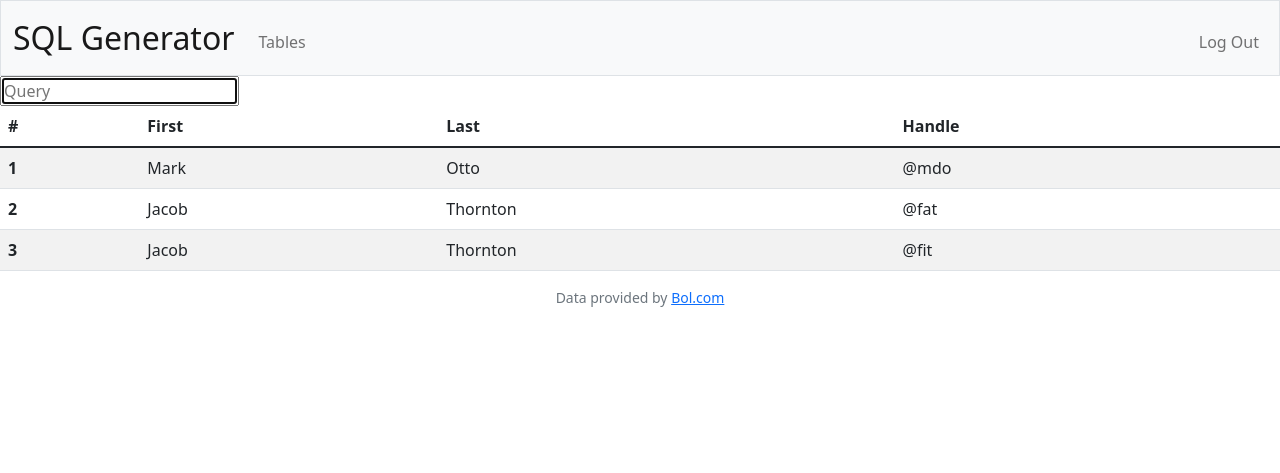
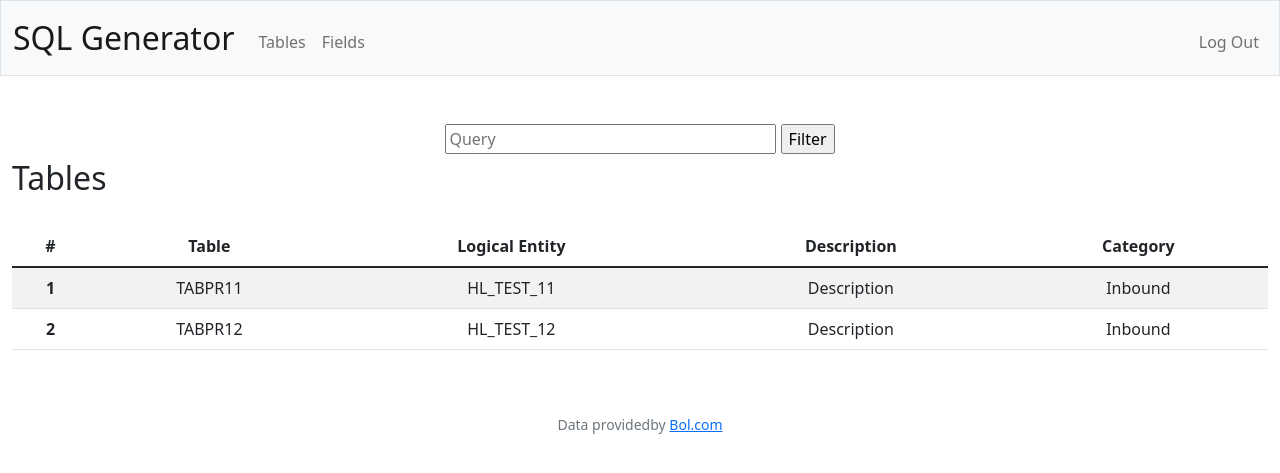
Before and after one commit to Poronin/naarden_app, a Flask app: page /tables in a window 1280 px wide. Shown: the top 473 px of the page. Run offline with Flask 2, Linux system fonts and the light colour scheme; a user stored in the database is signed in; data comes from the database, SQL or seed files in the repository; both versions use the stored data as it was after the commit.

Commit message:
added columns tables route and filters

```diff
--- a/naarden/static/styles.css
+++ b/naarden/static/styles.css
@@ -3,3 +3,7 @@ nav .navbar-brand
 {
     font-size: xx-large;
 }
+
+tr[data-href]{
+    cursor: pointer;
+}
--- a/naarden/templates/layout.html
+++ b/naarden/templates/layout.html
@@ -35,6 +35,7 @@
                 {% if current_user.is_authenticated %}
                 <ul class="navbar-nav me-auto mt-2">
                     <li class="nav-item"><a class="nav-link" href="{{ url_for('tables') }}">Tables</a></li>
+                    <li class="nav-item"><a class="nav-link" href="{{ url_for('columns') }}">Fields</a></li>
                 </ul>
                 <ul class="navbar-nav ms-auto mt-2">
                     <li class="nav-item"><a class="nav-link" href="{{ url_for('logout') }}">Log Out</a></li>
@@ -69,7 +70,7 @@
     <div class="row bottom-footer">
         <div class="col">
             <footer class="mb-5 small text-center text-muted">
-                Data provided by <a href="https://Bol.com">Bol.com</a>
+                Data providedby <a href="https://Bol.com">Bol.com</a>
             </footer>
         </div>
     </div>
--- a/naarden/templates/register.html
+++ b/naarden/templates/register.html
@@ -9,7 +9,6 @@
     <div class="row justify-content-center">
         <!-- Columns start at 100% wide on mobile and bump up to 1/4%  large screen on desktop -->
         <div class="col-12 col-lg-4">
-
             <!-- Registration form -->
             <form autocomplete="off" method="POST" action="">
                 {{ form.hidden_tag() }}
--- a/naarden/templates/tables.html
+++ b/naarden/templates/tables.html
@@ -6,36 +6,68 @@
 
 {% block main %}
 
-<input autocomplete="off" autofocus placeholder="Query" type="search" name="q">
+<div class="container-xxl text-center py-5 text-center">
+    <div class="row justify-content-center">
+        <!-- Columns start at 100% wide on mobile and bump up to 1/4%  large screen on desktop -->
+        <div class="col-xxl">
 
-<table class="table table-striped table-hover">
+            <form action="/tables" method="get">
+                <input autocomplete="off" placeholder="Query" type="search" name="q" size="30" id="search">
+                <input type="submit" value="Filter">
+            </form>
+
+            <p class="fs-2 text-start">Tables</p>
+            <table class="table table-striped table-hover mt-4">
                 <thead>
                     <tr>
                         <th scope="col">#</th>
-            <th scope="col">First</th>
-            <th scope="col">Last</th>
-            <th scope="col">Handle</th>
+                        <th scope="col">Table</th>
+                        <th scope="col">Logical Entity</th>
+                        <th scope="col">Description</th>
+                        <th scope="col">Category</th>
                     </tr>
                 </thead>
                 <tbody>
-        <tr>
-            <th scope="row">1</th>
-            <td>Mark</td>
-            <td>Otto</td>
-            <td>@mdo</td>
+                    {% for user_table in user_tables %}
+                    <tr data-href="{{ url_for('table_columns' , table_columns=user_table.table_name) }}">
+                        <th scope="row">{{ loop.index }}</th>
+                        <td id="text">{{ user_table.table_name }}</td>
+                        <td id="text">{{ user_table.logical_entity }}</td>
+                        <td id="text">{{ user_table.description }}</td>
+                        <td id="text">{{ user_table.category }}</td>
                     </tr>
-        <tr>
-            <th scope="row">2</th>
-            <td>Jacob</td>
-            <td>Thornton</td>
-            <td>@fat</td>
-        </tr>
-        <tr>
-            <th scope="row">3</th>
-            <td>Jacob</td>
-            <td>Thornton</td>
-            <td>@fit</td>
-        </tr>
+                    {% endfor %}
                 </tbody>
             </table>
+        </div>
+    </div>
+</div>
+
+<script>
+    document.addEventListener("DOMContentLoaded", () => {
+        const rows = document.querySelectorAll("tr[data-href]");
+        console.log(rows);
+
+        rows.forEach(row => {
+            row.addEventListener("click", () => {
+                window.location.href = row.dataset.href;
+            })
+        })
+    });
+
+
+//    function highlight() {
+//        let searched = document.getElementById("search").value.trim();
+//        if (searched !== "") {
+//            let text = document.getElementById("text").innerHTML;
+//
+//            let re = new RegExp(searched, "g"); // search for all instances
+//
+//            let newText = text.replace(re, `<span class='p-0 mb-0 bg-warning text-dark' id=highlighted-text>${searched}</span>`);
+//            document.getElementById("text").innerHTML = newText;
+//        }
+//    };
+
+</script>
+
 {% endblock %}
--- a/naarden/views.py
+++ b/naarden/views.py
@@ -1,9 +1,10 @@
 from crypt import methods
 from flask import flash, redirect, render_template, request, session, url_for
 from naarden.forms import RegistrationForm, LoginForm
-from naarden.models import Users
+from naarden.models import Users, Tables, Columns
 from naarden import app
 from naarden import db
+from sqlalchemy import and_, or_, not_
 from naarden import bcrypt
 from flask_login import login_user, logout_user, current_user, login_required
 
@@ -15,14 +16,14 @@ def index():
 def login():
     """ User login """
     if current_user.is_authenticated:
-        return redirect(url_for('index'))
+        return redirect(url_for('tables'))
     form = LoginForm()
     if form.validate_on_submit():
         user = Users.query.filter_by(email=form.email.data).first()
         if user and bcrypt.check_password_hash(user.hash , form.password.data):
             login_user(user, remember=True)
             next_page = request.args.get('next')
-            return redirect(next_page) if next_page else redirect(url_for('index'))
+            return redirect(next_page) if next_page else redirect(url_for('tables'))
         else:
             flash(f'Log-in unsuccessfully', 'danger')
     return render_template("login.html", form=form)
@@ -53,7 +54,67 @@ def logout():
     return redirect(url_for('index'))
 
 
-@app.route("/tables")
+@app.route("/tables", methods=['GET', 'POST'])
 @login_required
 def tables():
-    return render_template("tables.html")
+    q = request.args.get("q")
+    if q:
+        q = "%{}%".format(request.args.get("q")).upper()
+        user_tables = Tables.query.filter(  Tables.user_id==current_user.id,
+                                            and_(
+                                                or_(
+                                                    Tables.table_name.like(q),
+                                                    Tables.description.like(q),
+                                                    Tables.logical_entity.like(q),
+                                                    Tables.category.like(q)
+                                                )
+                                            )
+                                        )
+    else:
+        user_tables = Tables.query.filter(Tables.user_id==current_user.id)
+    return render_template("tables.html", user_tables=user_tables)
+
+
+@app.route("/columns")
+@login_required
+def columns():
+    q = request.args.get("q")
+    if q:
+        q = "%{}%".format(request.args.get("q")).upper()
+        user_columns = Columns.query.filter(  Columns.user_id==current_user.id,
+                                                    and_(
+                                                        or_(
+                                                            Columns.column_name.like(q),
+                                                            Columns.description.like(q),
+                                                            Columns.logical_entity.like(q),
+                                                            Columns.type.like(q),
+                                                            Columns.length.like(q)
+                                                        )
+                                                    )
+                                                )
+    else:
+        user_columns = Columns.query.filter_by(user_id=current_user.id)
+    return render_template("columns.html", columns=user_columns)
+
+
+@app.route("/tables/<string:table_columns>")
+@login_required
+def table_columns(table_columns):
+    q = request.args.get("q")
+    if q:
+        q = "%{}%".format(request.args.get("q")).upper()
+        user_table_columns = Columns.query.filter(  Columns.user_id==current_user.id,
+                                                    Columns.table_name==table_columns,
+                                                    and_(
+                                                        or_(
+                                                            Columns.column_name.like(q),
+                                                            Columns.description.like(q),
+                                                            Columns.logical_entity.like(q),
+                                                            Columns.type.like(q),
+                                                            Columns.length.like(q)
+                                                        )
+                                                    )
+                                                )
+    else:
+        user_table_columns = Columns.query.filter_by(user_id=current_user.id, table_name=table_columns)
+    return render_template("columns.html", columns=user_table_columns, table_name=table_columns)
```
Also changed, not shown: naarden/forms.py (+8 -8 lines), naarden/models.py (+5 -5 lines), naarden/templates/columns.html (added, +59 -0 lines), naarden/templates/login.html (+7 -8 lines), naarden/naarden.db. Lines whose indentation alone changed are shown as unchanged.
